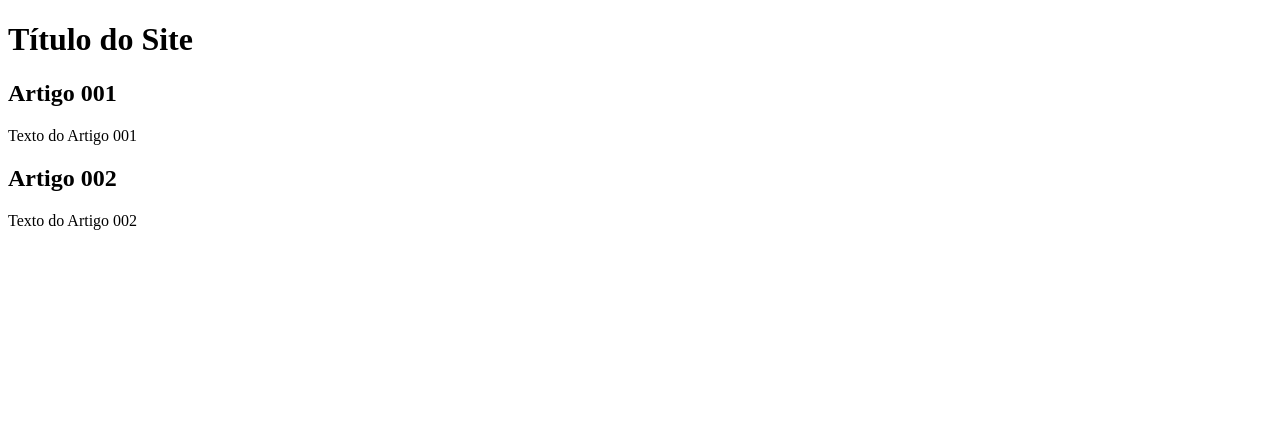
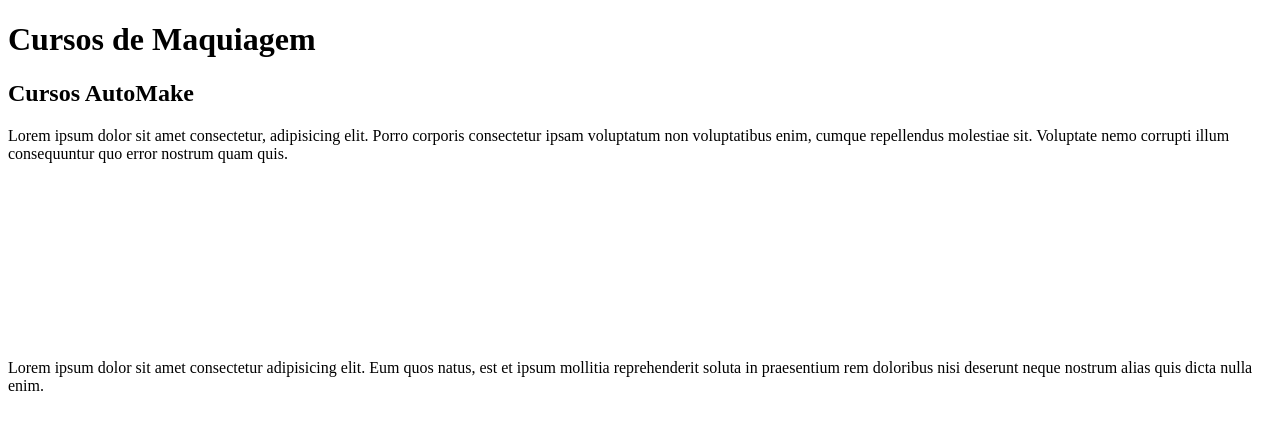
Before and after one commit to RenatoFontinelles/projeto-site, a plain HTML site: page index.html in a window 1280 px wide. Drawn offline with Linux system fonts and the light colour scheme.

Commit message:
comecei a escrever

```diff
--- a/index.html
+++ b/index.html
@@ -9,15 +9,19 @@
 <body>
     <main>
         <header>
-            <h1>Título do Site</h1>
+            <h1>Cursos de Maquiagem</h1>
         </header>
         <article>
-            <h2>Artigo 001</h2>
-            <p>Texto do Artigo 001</p>
+            <h2>Cursos AutoMake</h2>
+            <p>Lorem ipsum dolor sit amet consectetur, adipisicing elit. Porro corporis consectetur
+            ipsam voluptatum non voluptatibus enim, cumque repellendus molestiae sit. Voluptate
+            nemo corrupti illum consequuntur quo error nostrum quam quis.</p>
         </article>
         <article>
-            <h2>Artigo 002</h2>
-            <p>Texto do Artigo 002</p>
+            <h2><Canvas>Curso Beauty PRO VIP</Canvas></h2>
+            <p>Lorem ipsum dolor sit amet consectetur adipisicing elit. Eum quos natus,
+            est et ipsum mollitia reprehenderit soluta in praesentium
+            rem doloribus nisi deserunt neque nostrum alias quis dicta nulla enim.</p>
         </article>
     </main>
 </body>
```
